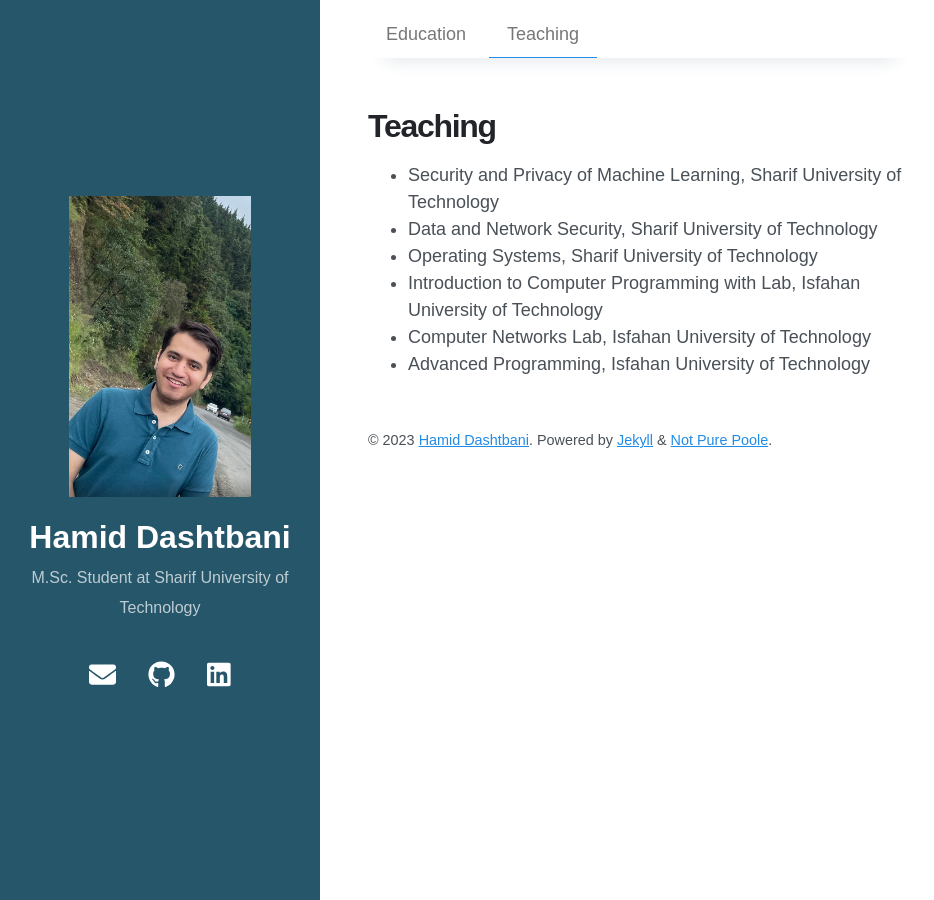
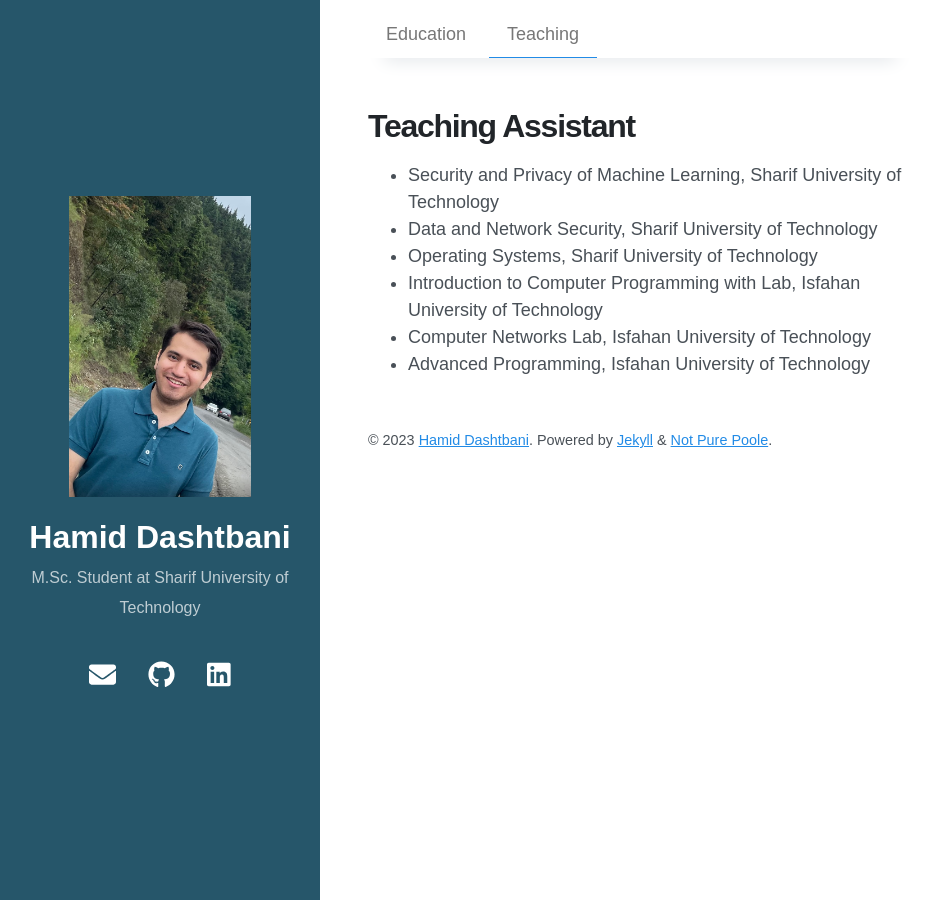
Before and after one commit to HamidDasht/hamiddasht.github.io, a Jekyll site: the page built from teaching.md, in a window 1280 px wide. Shown: the whole page, without its empty margins (0-934 px from the left). Built offline with Jekyll 4.4.1, drawn with Linux system fonts in a browser that asks for light colours; nearby versions of some CDN libraries.

Commit message:
initial commit

```diff
--- a/_layouts/archive-teaching.html
+++ b/_layouts/archive-teaching.html
@@ -4,7 +4,7 @@ layout: default
 
 {% include home-header.html %}
 
-<h1>{{ page.title }}</h1>
+<h1>Teaching Assistant</h1>
 
 <p>
     <ul>
```
